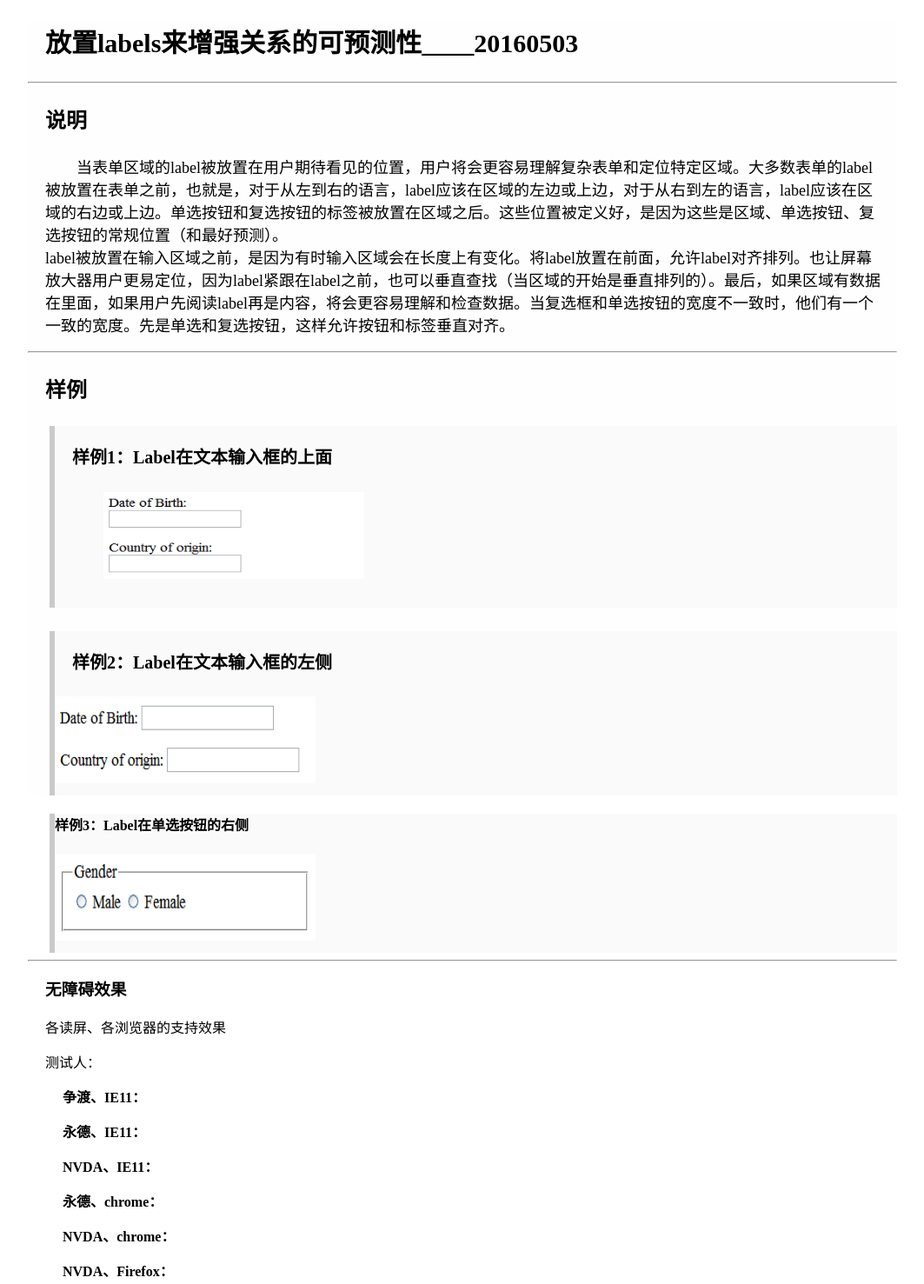
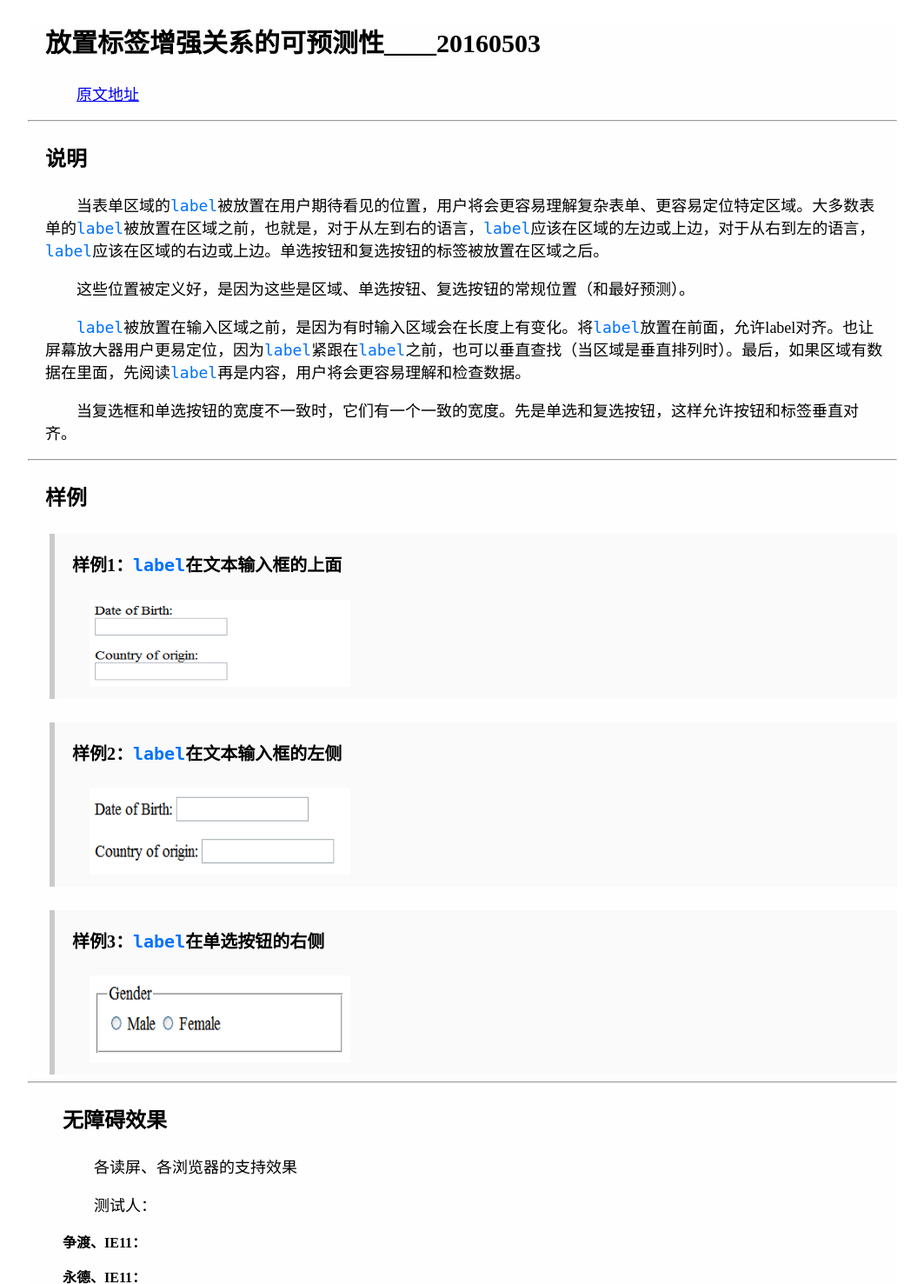
Before and after one commit to InformationAccessibilityAssociation/webAccessibility, a PHP site: page /errorcorrection/13_label_relationship.html in a window 1280 px wide. Shown: the part 112-1589 px from the top of the page at 87% size, without its empty margins (88-1151 px from the left). Run offline with PHP 8.4, Linux system fonts and the light colour scheme.

Commit message:
20160705

```diff
--- a/errorcorrection/13_label_relationship.html
+++ b/errorcorrection/13_label_relationship.html
@@ -3,7 +3,7 @@
 <html lang="zh-CN">
 <head>
 <meta charset="utf-8">
-<title>放置labels来增强关系的可预测性</title>
+<title>放置标签增强关系的可预测性</title>
 <link rel="stylesheet" type="text/css" href="../style.css">
 </head>
 <body>
@@ -18,13 +18,14 @@
 <div class="body">
     <!-- article begin -->
     <div class="article">
-        <div class="heading"><h2>放置labels来增强关系的可预测性____20160503</h2></div>
+        <div class="heading"><h2>放置标签增强关系的可预测性____20160503</h2></div>
+		<p><a href="http://www.w3.org/TR/WCAG20-TECHS/G162.html" target="_blank">原文地址</a></p>
         <div class="hr-line"><hr /></div>
         <!-- details begin -->
         <div class="details">
             <h3>说明</h3>
-            <p>当表单区域的label被放置在用户期待看见的位置，用户将会更容易理解复杂表单和定位特定区域。大多数表单的label被放置在表单之前，也就是，对于从左到右的语言，label应该在区域的左边或上边，对于从右到左的语言，label应该在区域的右边或上边。单选按钮和复选按钮的标签被放置在区域之后。这些位置被定义好，是因为这些是区域、单选按钮、复选按钮的常规位置（和最好预测）。<br/>
-label被放置在输入区域之前，是因为有时输入区域会在长度上有变化。将label放置在前面，允许label对齐排列。也让屏幕放大器用户更易定位，因为label紧跟在label之前，也可以垂直查找（当区域的开始是垂直排列的）。最后，如果区域有数据在里面，如果用户先阅读label再是内容，将会更容易理解和检查数据。当复选框和单选按钮的宽度不一致时，他们有一个一致的宽度。先是单选和复选按钮，这样允许按钮和标签垂直对齐。</p>
+            <p>当表单区域的<code>label</code>被放置在用户期待看见的位置，用户将会更容易理解复杂表单、更容易定位特定区域。大多数表单的<code>label</code>被放置在区域之前，也就是，对于从左到右的语言，<code>label</code>应该在区域的左边或上边，对于从右到左的语言，<code>label</code>应该在区域的右边或上边。单选按钮和复选按钮的标签被放置在区域之后。</p><p>这些位置被定义好，是因为这些是区域、单选按钮、复选按钮的常规位置（和最好预测）。</p><p>
+<code>label</code>被放置在输入区域之前，是因为有时输入区域会在长度上有变化。将<code>label</code>放置在前面，允许</code>label</code>对齐。也让屏幕放大器用户更易定位，因为<code>label</code>紧跟在<code>label</code>之前，也可以垂直查找（当区域是垂直排列时）。最后，如果区域有数据在里面，先阅读<code>label</code>再是内容，用户将会更容易理解和检查数据。</p><p>当复选框和单选按钮的宽度不一致时，它们有一个一致的宽度。先是单选和复选按钮，这样允许按钮和标签垂直对齐。</p>
             <div class="hr-line"><hr /></div>
         </div>
         <!-- details end -->
@@ -32,25 +33,25 @@
             <h3>样例</h3>
             <!-- example item begin -->
             <div class="example-item">
-                <h4>样例1：Label在文本输入框的上面</h4>
-                <div class="example"><p>
+                <h4>样例1：<code>label</code>在文本输入框的上面</h4>
+                <div class="example">
                 <img alt="Label在文本输入框的上面" src="../images/lbl-position_01.gif">
-              </p></div></div>
+              </div>
                 <!-- xiaoguo end -->
             </div>
             <!-- example item begin -->
             <div class="example-item">
-                <h4>样例2：Label在文本输入框的左侧</h4>
+                <h4>样例2：<code>label</code>在文本输入框的左侧</h4>
                 <div class="example">
                 <img alt="Label在文本输入框的左侧" src="../images/lbl-position_02.gif">
-				</div></div>
+				</div>
                 <!-- xiaoguo end -->
             </div>
 			 <div class="example-item">
-                <h4>样例3：Label在单选按钮的右侧</h4>
+                <h4>样例3：<code>label</code>在单选按钮的右侧</h4>
                 <div class="example">
                 <img alt="Label在单选按钮的右侧" src="../images/lbl-position_03.gif">
-				</div></div>
+				</div>
                 <!-- xiaoguo end -->
             </div>
 		<!--
--- a/style.css
+++ b/style.css
@@ -105,12 +105,21 @@
 background:#fafafa;
 padding-bottom:10px;
 }
+.example-item ul{
+font-size:16px;
+margin-left:25px;
+}
+.example-item ul li{
+line-height:24px;
+}
+.example-item img{
+margin-left:40px;
+}
 .hr-example{
 background-color: #505050;
 border: 0px;
 margin-left:20px;
 height: 1px;
-
 width: 600px;
 text-align:left;
 }
```
Also changed, not shown: errorcorrection/11_format_sample.html (+11 -8 lines), errorcorrection/12_form_requried_cd.html (+15 -6 lines), errorcorrection/14_label_legend_requried.html (+7 -4 lines).
